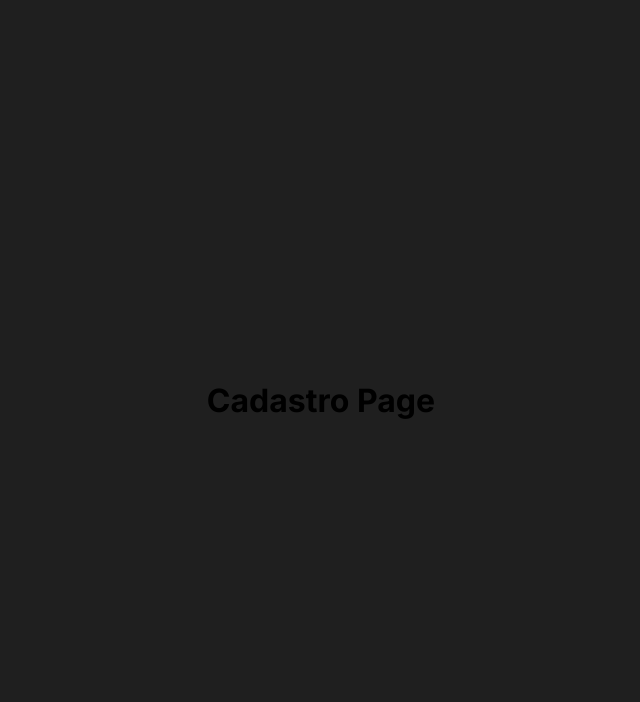
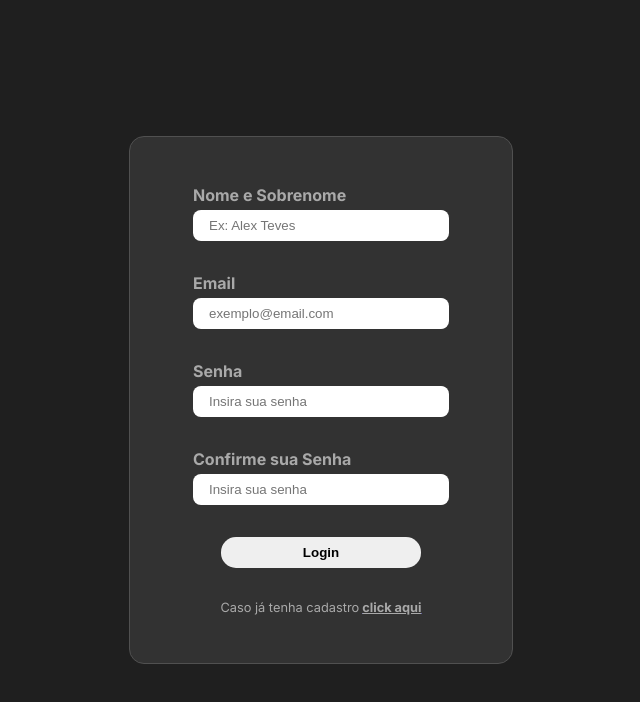
Before and after one commit to yolmat/holy_bible_nextjs, a Next.js app: page /Singup in a window 1280 px wide. Shown: the top 702 px of the page, without its empty margins (319-959 px from the left). Built offline with nearby package versions, Linux system fonts and the light colour scheme.

Commit message:
components and singup page

```diff
--- a/src/app/(user)/Singup/page.js
+++ b/src/app/(user)/Singup/page.js
@@ -1,6 +1,27 @@
+"use client"
+
+import { LinkToRegister, ColorLink } from "./style"
+import { Button } from "../../../components/Users_Components/button"
+import { Window } from "../../../components/Users_Components/windows"
+import { InputUsers } from "../../../components/Users_Components/input"
+import Link from "next/link"
+
 export default function Singup() {
 
     return (
-        <h1>Cadastro Page</h1>
+        <Window style={{
+            gap: '2rem'
+        }}>
+            <InputUsers placeholder="Ex: Alex Teves">Nome e Sobrenome</InputUsers>
+            <InputUsers placeholder="exemplo@email.com">Email</InputUsers>
+            <InputUsers placeholder="Insira sua senha">Senha</InputUsers>
+            <InputUsers placeholder="Insira sua senha">Confirme sua Senha</InputUsers>
+            <Button>Login</Button>
+            <LinkToRegister>Caso já tenha cadastro
+                <Link href="/Login">
+                    <ColorLink>click aqui</ColorLink>
+                </Link>
+            </LinkToRegister>
+        </Window >
     )
 }
--- a/src/app/(user)/Singup/style.js
+++ b/src/app/(user)/Singup/style.js
@@ -0,0 +1,27 @@
+'use client'
+
+import styled from "styled-components"
+
+export const ButtonForm = styled.button`
+    width: 70%;
+    padding: 0.5rem 1rem;
+    border: none;
+    border-radius: 15px;
+    font-weight: bold;
+`
+
+export const LinkToRegister = styled.div`
+    display:flex;
+    flex-direction: row;
+    font-size: 0.8rem;
+    text-decoration: none;
+    color: var(--color-font-subtitle)
+`
+
+export const ColorLink = styled.h1`
+    margin-left: 3px;
+    text-decoration: underline;
+    font-size: 0.8rem;
+    cursor: pointer;
+    color: var(--color-font-subtitle);
+`
--- a/src/app/page.js
+++ b/src/app/page.js
@@ -1,3 +1,5 @@
+"use client"
+
 import Link from "next/link"
 import { TitleHome, MainHome, SubtitleHome, ButtonsHome, ButtonHomeLink } from "./style"
 
--- /dev/null
+++ b/src/components/Users_Components/button/button_style.js
@@ -0,0 +1,12 @@
+'use client'
+
+import styled from "styled-components"
+
+export const Btn = styled.button`
+    width: 70%;
+    padding: 0.5rem 1rem;
+    border: none;
+    border-radius: 15px;
+    font-weight: bold;
+    cursor: pointer;
+`
--- /dev/null
+++ b/src/components/Users_Components/button/index.js
@@ -0,0 +1,11 @@
+import PropTypes from 'prop-types'
+
+import { Btn } from './button_style'
+
+export function Button({ children, ...rest }) {
+    return <Btn {...rest}>{children}</Btn>
+}
+
+Button.propTypes = {
+    children: PropTypes.string
+}
--- /dev/null
+++ b/src/components/Users_Components/input/index.js
@@ -0,0 +1,18 @@
+"use client"
+
+import PropTypes from 'prop-types'
+
+import { InputUser, FormDiv, TitleInputForm } from './input_style'
+
+export function InputUsers({ children, ...rest }) {
+    return (
+        <FormDiv>
+            <TitleInputForm>{children}</TitleInputForm>
+            <InputUser {...rest}></InputUser>
+        </FormDiv>
+    )
+}
+
+InputUsers.propTypes = {
+    children: PropTypes.string
+}
--- /dev/null
+++ b/src/components/Users_Components/input/input_style.js
@@ -0,0 +1,22 @@
+"use client"
+
+import styled from "styled-components"
+
+export const InputUser = styled.input`
+    min-width: 20vw;
+    max-width: 80vw;
+    padding: 0.5rem 0.3rem 0.5rem 1rem;
+    border: none;
+    border-radius: 8px
+`
+
+export const FormDiv = styled.div`
+    display: flex;
+    flex-direction: column;
+    gap: 5px;
+`
+
+export const TitleInputForm = styled.label`
+    color: var(--color-font-subtitle);
+    font-weight: bold;
+`
--- /dev/null
+++ b/src/components/Users_Components/windows/index.js
@@ -0,0 +1,11 @@
+import PropTypes from 'prop-types'
+
+import { Form } from './windows_style'
+
+export function Window({ children, ...rest }) {
+    return <Form {...rest}>{children}</Form>
+}
+
+Window.propTypes = {
+    children: PropTypes.any
+}
--- /dev/null
+++ b/src/components/Users_Components/windows/windows_style.js
@@ -0,0 +1,20 @@
+"use client"
+
+import styled from "styled-components"
+
+export const Form = styled.form`
+    display: flex;
+    flex-flow: column wrap;
+    align-items: center;
+    gap: 3rem;
+    background-color: var(--color-background-item);
+    padding: 3rem;
+    border-radius: 15px;
+    border: #505050 1px solid;
+    min-width: 30vw;
+    max-width: 80vw;
+
+    @media screen and (max-width: 720px) {
+        width: 80vw;
+    }
+`
```
Also changed, not shown: src/app/(user)/Login/page.js (+11 -12 lines), src/app/(user)/Login/style.js (+0 -36 lines).
